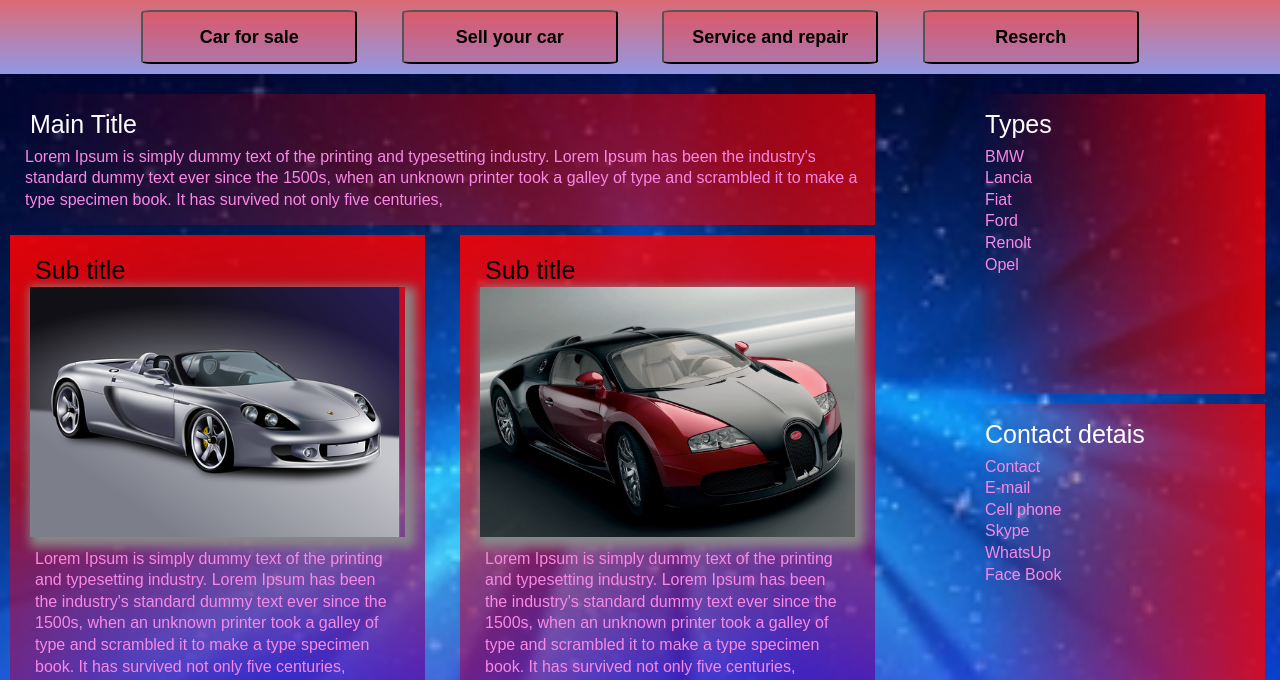
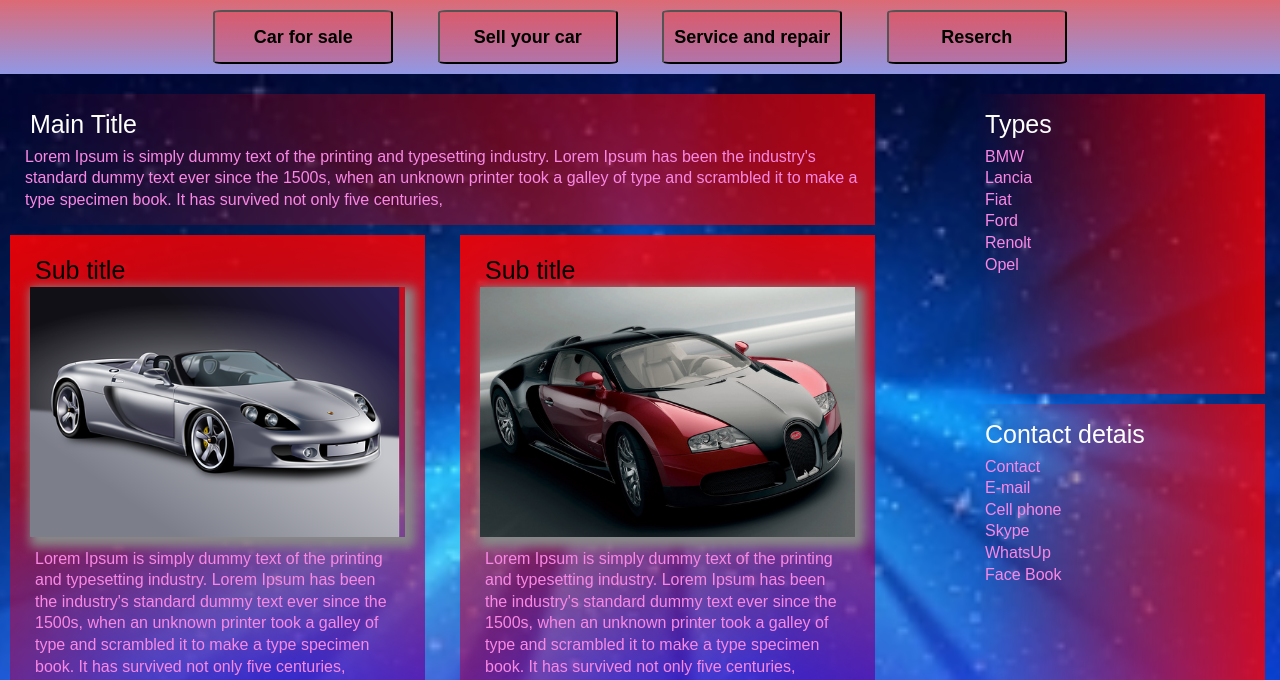
Before and after one commit to nirmalieo3/jquery-project, a plain HTML site: page index.html in a window 1280 px wide. Shown: the part 120-800 px from the top of the page. Drawn offline with nearby package versions, Linux system fonts and the light colour scheme; a web font is replaced by a local one.

Commit message:
Update style.css

```diff
--- a/style.css
+++ b/style.css
@@ -153,7 +153,7 @@ body{
 
 }
 button {
-  width: 12em;
+  width: 10em;
   background-color:rgba(255,0,0,.2);
   height:3em;
   color: black;
```
